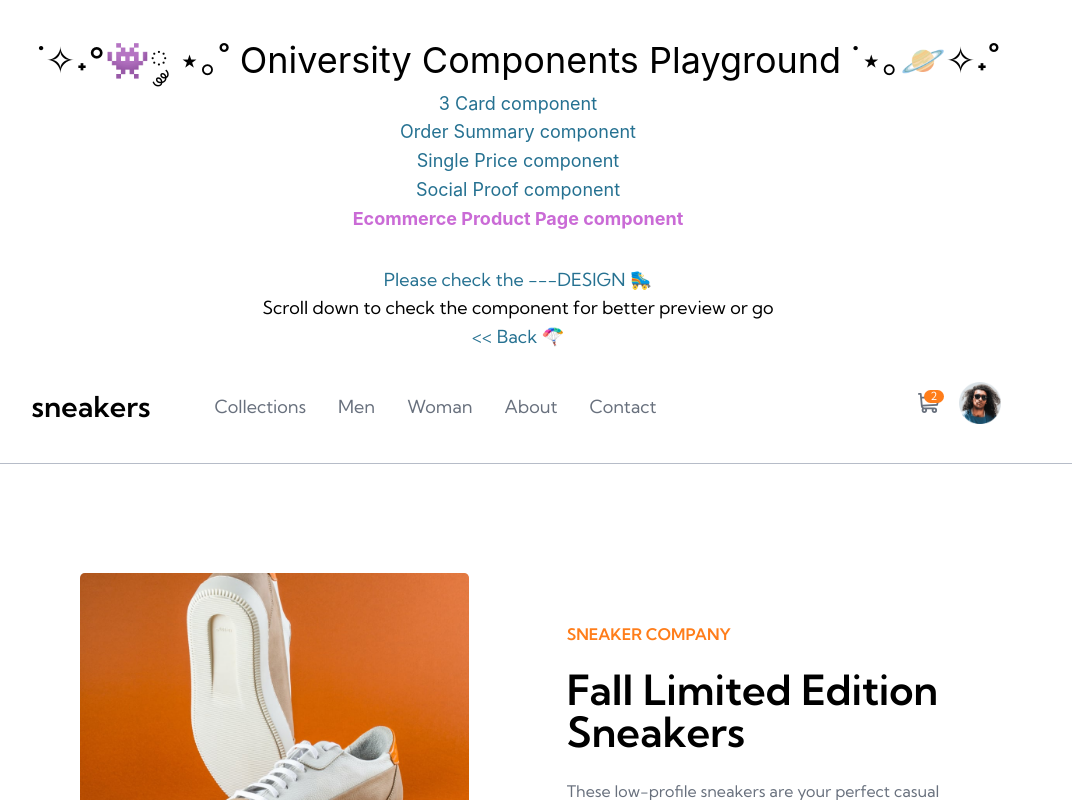
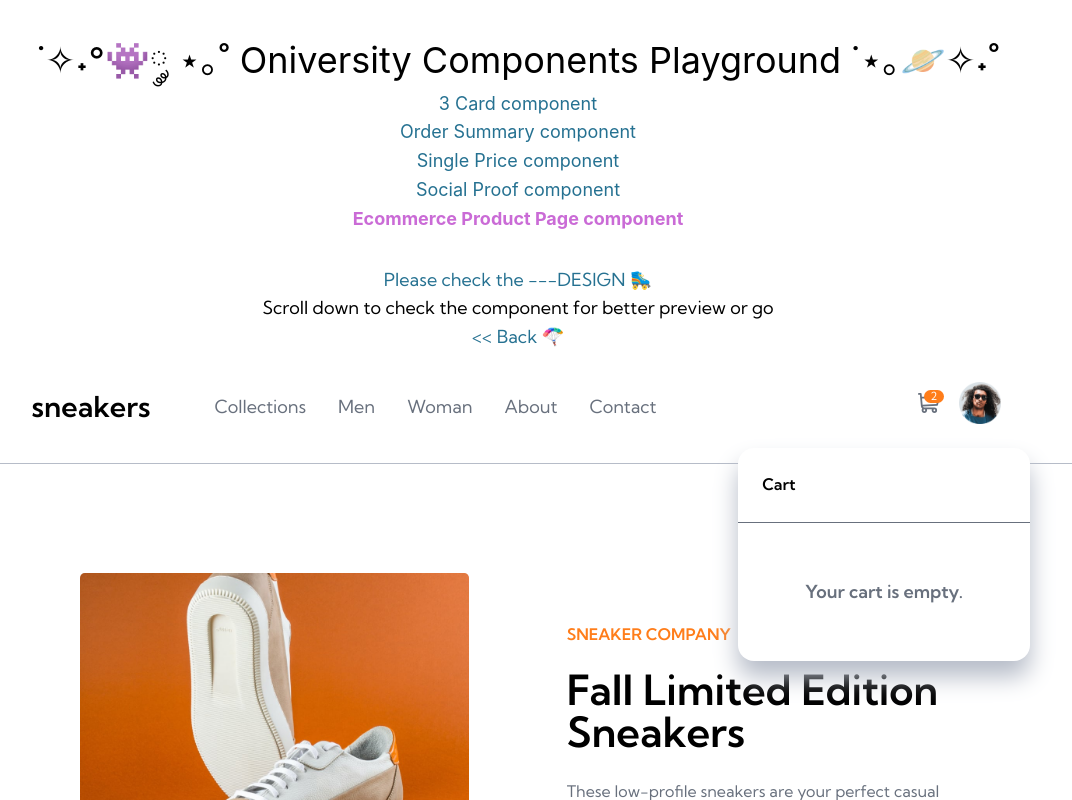
Before and after one commit to SashaHon/oniversity-components-playground, a Vue app: page /ecommerce-product-page-component in a window 1280 px wide. Shown: the top 800 px of the page, without its empty margins (122-1194 px from the left). Built offline with nearby package versions, Linux system fonts and the light colour scheme.

Commit message:
create and style empty cart

```diff
--- a/src/components/ecommerceProductPageComponent/EcomCart.vue
+++ b/src/components/ecommerceProductPageComponent/EcomCart.vue
@@ -1,50 +1,55 @@
 <script setup>
-import { inject } from 'vue'
-const cartList = inject('cartList')
+const mock = null
 </script>
-
 <template>
-  <div class="cart__icon">
-    <svg width="22" height="20" xmlns="http://www.w3.org/2000/svg">
-      <path
-        d="M20.925 3.641H3.863L3.61.816A.896.896 0 0 0 2.717 0H.897a.896.896 0 1 0 0 1.792h1l1.031 11.483c.073.828.52 1.726 1.291 2.336C2.83 17.385 4.099 20 6.359 20c1.875 0 3.197-1.87 2.554-3.642h4.905c-.642 1.77.677 3.642 2.555 3.642a2.72 2.72 0 0 0 2.717-2.717 2.72 2.72 0 0 0-2.717-2.717H6.365c-.681 0-1.274-.41-1.53-1.009l14.321-.842a.896.896 0 0 0 .817-.677l1.821-7.283a.897.897 0 0 0-.87-1.114ZM6.358 18.208a.926.926 0 0 1 0-1.85.926.926 0 0 1 0 1.85Zm10.015 0a.926.926 0 0 1 0-1.85.926.926 0 0 1 0 1.85Zm2.021-7.243-13.8.81-.57-6.341h15.753l-1.383 5.53Z"
-        fill="#red"
-        fill-rule="nonzero"
-      />
-    </svg>
-    <div class="cart__number">{{ cartList.length }}</div>
-  </div>
+  <section class="cart">
+    <h3 class="cart__title">Cart</h3>
+    <ul class="cart__list">
+      <li v-if="!mock" class="cart__empty">Your cart is empty.</li>
+    </ul>
+  </section>
 </template>
 
 <style scoped lang="scss">
 @import '@/assets/_ecommerce-product-page-variables.scss';
 .cart {
-  &__icon {
-    position: relative;
+  background-color: #ffff;
+  border-radius: 1rem;
+  box-shadow: 0 1rem 1.5rem $c-grayish-blue;
+  height: 100px;
+  width: 100px;
+  top: 6rem;
+  right: 6rem;
+  width: 24%;
+  min-height: 24%;
+  padding: 1.5rem;
 
-    &:hover {
-      cursor: pointer;
-      & path {
-        fill: $c-black;
-      }
-    }
-    path {
-      fill: $c-dark-grayish-blue;
-    }
+  &__title {
+    font-size: $font-size-paragraph;
+    padding: 0 0 1.5rem;
   }
 
-  &__number {
-    position: absolute;
-    text-align: center;
-    line-height: 0.8rem;
-    top: -0.2rem;
-    right: -0.2rem;
-    width: 1.2rem;
+  &__list {
+    border-top: solid 0.5px $c-dark-grayish-blue;
+    margin: 0 -1.5rem;
 
-    background-color: $c-orange;
-    color: white;
-    font-size: 0.7rem;
-    border-radius: 1rem;
+    display: flex;
+    flex-direction: column;
+    justify-content: center;
+    align-items: center;
+
+    list-style: none;
+    height: 100%;
+  }
+
+  &__empty {
+    margin-top: -1.5rem;
+    color: $c-dark-grayish-blue;
+  }
+
+  &__title,
+  &__empty {
+    font-weight: $font-w-bold;
   }
 }
 </style>
--- /dev/null
+++ b/src/components/ecommerceProductPageComponent/EcomCartIcon.vue
@@ -0,0 +1,50 @@
+<script setup>
+import { inject } from 'vue'
+const cartList = inject('cartList')
+</script>
+
+<template>
+  <div class="cart__icon">
+    <svg width="22" height="20" xmlns="http://www.w3.org/2000/svg">
+      <path
+        d="M20.925 3.641H3.863L3.61.816A.896.896 0 0 0 2.717 0H.897a.896.896 0 1 0 0 1.792h1l1.031 11.483c.073.828.52 1.726 1.291 2.336C2.83 17.385 4.099 20 6.359 20c1.875 0 3.197-1.87 2.554-3.642h4.905c-.642 1.77.677 3.642 2.555 3.642a2.72 2.72 0 0 0 2.717-2.717 2.72 2.72 0 0 0-2.717-2.717H6.365c-.681 0-1.274-.41-1.53-1.009l14.321-.842a.896.896 0 0 0 .817-.677l1.821-7.283a.897.897 0 0 0-.87-1.114ZM6.358 18.208a.926.926 0 0 1 0-1.85.926.926 0 0 1 0 1.85Zm10.015 0a.926.926 0 0 1 0-1.85.926.926 0 0 1 0 1.85Zm2.021-7.243-13.8.81-.57-6.341h15.753l-1.383 5.53Z"
+        fill="#red"
+        fill-rule="nonzero"
+      />
+    </svg>
+    <div class="cart__number">{{ cartList.length }}</div>
+  </div>
+</template>
+
+<style scoped lang="scss">
+@import '@/assets/_ecommerce-product-page-variables.scss';
+.cart {
+  &__icon {
+    position: relative;
+
+    &:hover {
+      cursor: pointer;
+      & path {
+        fill: $c-black;
+      }
+    }
+    path {
+      fill: $c-dark-grayish-blue;
+    }
+  }
+
+  &__number {
+    position: absolute;
+    text-align: center;
+    line-height: 0.8rem;
+    top: -0.2rem;
+    right: -0.2rem;
+    width: 1.2rem;
+
+    background-color: $c-orange;
+    color: white;
+    font-size: 0.7rem;
+    border-radius: 1rem;
+  }
+}
+</style>
--- a/src/components/ecommerceProductPageComponent/EcomHeader.vue
+++ b/src/components/ecommerceProductPageComponent/EcomHeader.vue
@@ -1,6 +1,6 @@
 <script setup>
 import EcomNavigation from './EcomNavigation.vue'
-import EcomCart from './EcomCart.vue'
+import EcomCartIcon from './EcomCartIcon.vue'
 import EcomAccount from './EcomAccount.vue'
 </script>
 
@@ -9,7 +9,7 @@ import EcomAccount from './EcomAccount.vue'
     <p class="logo">sneakers</p>
     <EcomNavigation />
     <div class="account-container">
-      <EcomCart />
+      <EcomCartIcon />
       <EcomAccount />
     </div>
   </header>
--- a/src/views/EcommerceProductPageView.vue
+++ b/src/views/EcommerceProductPageView.vue
@@ -2,6 +2,7 @@
 import MyDescription from '@/components/general/MyDescription.vue'
 import EcomHeader from '@/components/ecommerceProductPageComponent/EcomHeader.vue'
 import EcomProductPage from '@/components/ecommerceProductPageComponent/EcomProductPage.vue'
+import EcomCart from '@/components/ecommerceProductPageComponent/EcomCart.vue'
 
 import { ref, provide } from 'vue'
 
@@ -40,9 +41,10 @@ provide('product', product)
 <template>
   <div class="main-container">
     <MyDescription :routeName="`ecommerce-product-page-component`" />
-    <div class="">
+    <div class="shop">
       <EcomHeader />
       <EcomProductPage />
+      <EcomCart class="cart" />
     </div>
   </div>
 </template>
@@ -54,5 +56,13 @@ provide('product', product)
   width: 100%;
 
   font-family: $font-family;
+
+  .shop {
+    position: relative;
+  }
+
+  .cart {
+    position: absolute;
+  }
 }
 </style>
```
